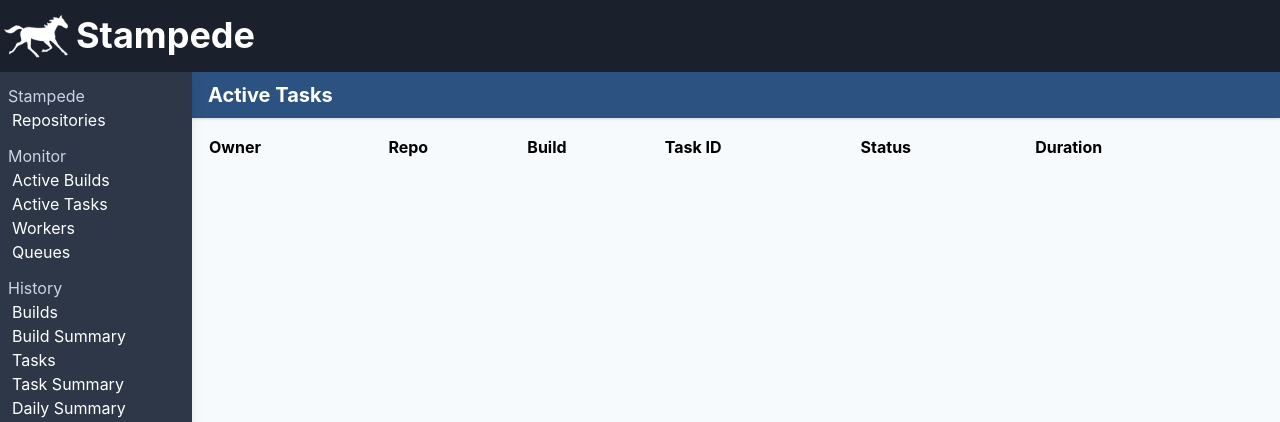
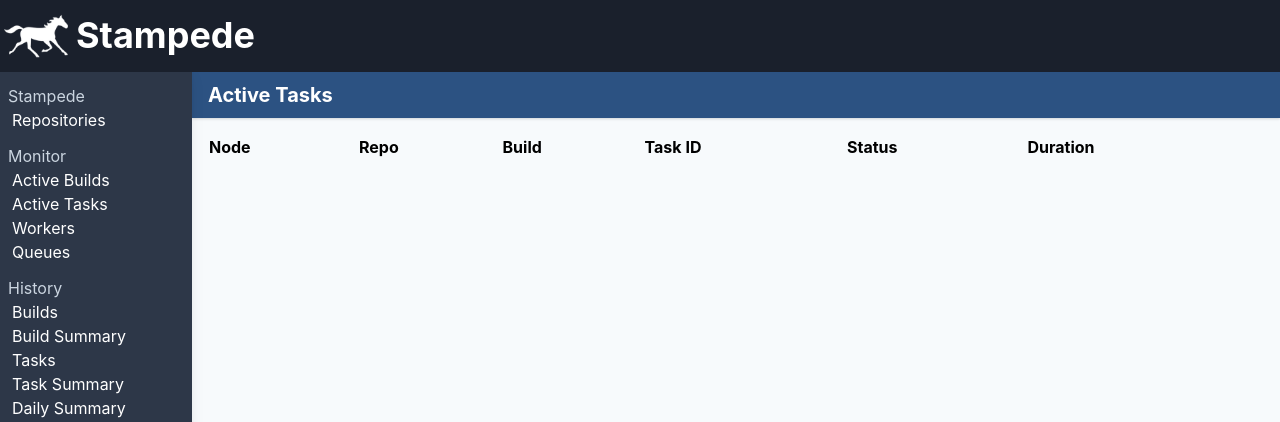
Before and after one commit to davidahouse/stampede-server, a Node server app: template views/monitor/activeTasks.pug in a window 1280 px wide. Shown: the top 422 px of the page. Run offline with Node 20, Linux system fonts and the light colour scheme; the template is opened without the code that fills it, so the values that code supplies are empty; some libraries are stand-ins or nearby versions.

Commit message:
:sparkles: Add node to active tasks list

```diff
--- a/views/monitor/activeTasks.pug
+++ b/views/monitor/activeTasks.pug
@@ -11,7 +11,7 @@ block content
 
     table(class="table-auto w-full")
       thead
-        +tableHeader('Owner')
+        +tableHeader('Node')
         +tableHeader('Repo')
         +tableHeader('Build')
         +tableHeader('Task ID')
@@ -20,7 +20,7 @@ block content
       tbody
         each task, i in tasks
           +tableRow(`/monitor/buildDetails?buildID=` + task.build_id)
-            +tableCell(task.owner)
+            +tableCell(task.node)
             +tableCell(task.repository)
             +tableCell(task.build_key + ' ' + task.build)
             +tableCell(task.task)
```
Also changed, not shown: controllers/monitor/activeTasks.js (+10 -1 lines).
